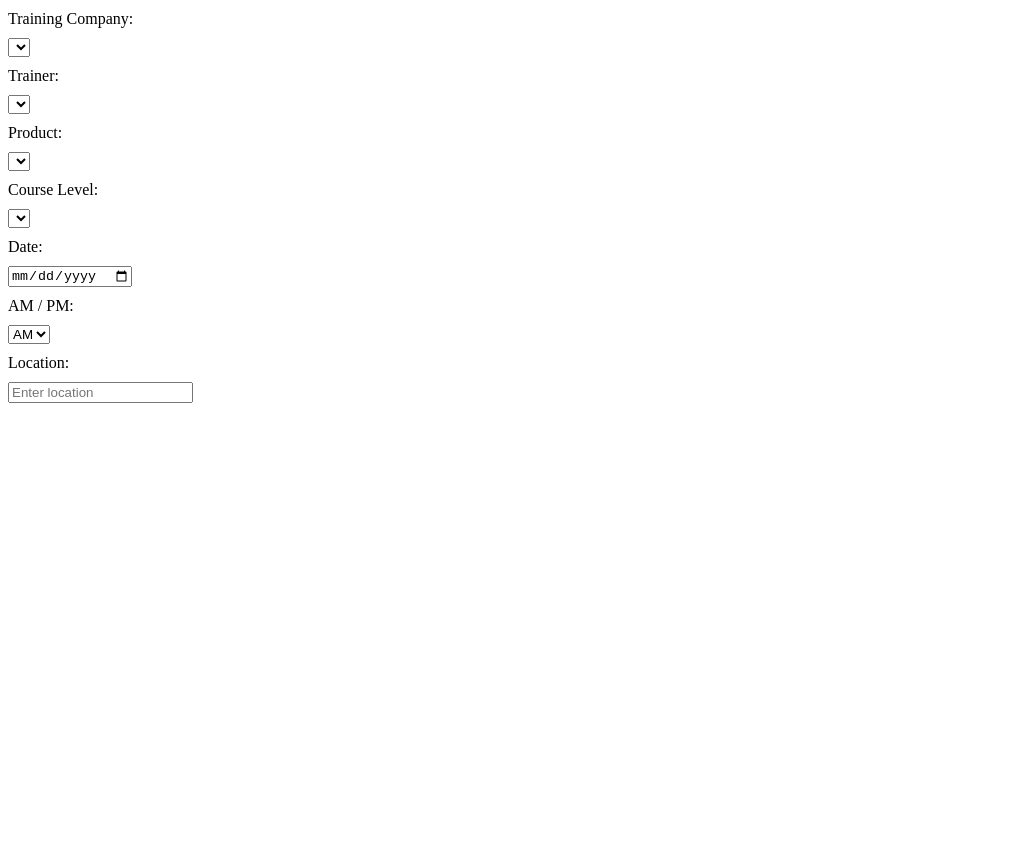
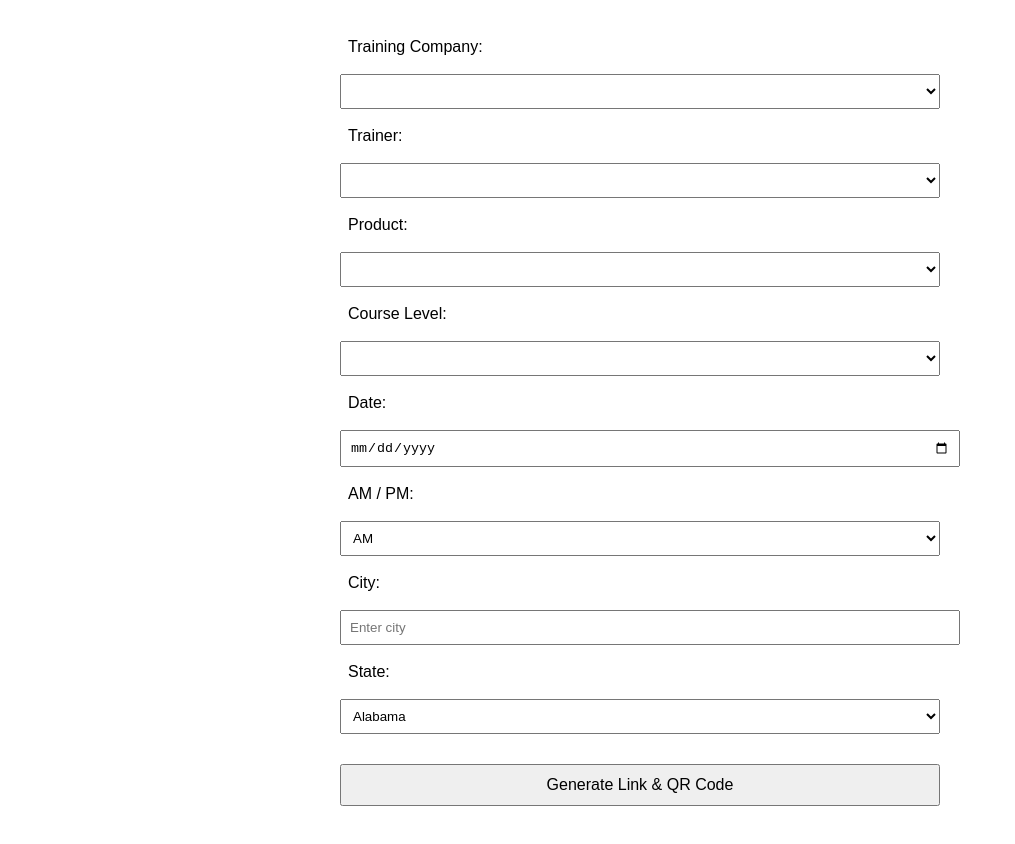
Before and after one commit to brianyinbosch/registration-qr-code, a plain HTML site: page index.html in a window 1280 px wide. Shown: the whole page, without its empty margins (0-1015 px from the left). Before the commit the page ends 800 px from the top, so only its background shows below. Drawn offline with Linux system fonts and the light colour scheme; no server answers.

Commit message:
Update index.html

```diff
--- a/index.html
+++ b/index.html
@@ -6,10 +6,11 @@
   <script src="https://www.gstatic.com/firebasejs/10.5.2/firebase-app.js"></script>
   <script src="https://www.gstatic.com/firebasejs/10.5.2/firebase-firestore.js"></script>
   <style>
-    label, select, input {
-      display: block;
-      margin: 10px 0;
-    }
+    body { font-family: sans-serif; max-width: 600px; margin: auto; padding: 20px; }
+    label, select, input { display: block; margin: 10px 0; width: 100%; padding: 8px; }
+    button { margin-top: 20px; padding: 10px; width: 100%; font-size: 16px; }
+    img { margin-top: 20px; width: 100%; max-width: 300px; display: block; margin-left: auto; margin-right: auto; }
+    #linkOutput { word-break: break-word; margin-top: 20px; }
   </style>
 </head>
 <body>
@@ -35,11 +36,18 @@
     <option value="PM">PM</option>
   </select>
 
-  <label for="location">Location:</label>
-  <input id="location" type="text" placeholder="Enter location" />
+  <label for="locationCity">City:</label>
+  <input id="locationCity" type="text" placeholder="Enter city" />
+
+  <label for="locationState">State:</label>
+  <select id="locationState"></select>
+
+  <button onclick="generateLink()">Generate Link & QR Code</button>
+
+  <div id="linkOutput"></div>
+  <img id="qrCode" src="" alt="QR Code" style="display: none;"/>
 
   <script>
-    // Firebase config (replace with your config)
     const firebaseConfig = {
       apiKey: "AIzaSyDQ5H1jO6XPDvIN5CoIvlFFta2lPGE4WIk",
       authDomain: "training-qr-code.firebaseapp.com",
@@ -49,20 +57,33 @@
       appId: "1:79832187763:web:86050298cbd1262faf3b06"
     };
 
-
-    // Init Firebase
     const app = firebase.initializeApp(firebaseConfig);
     const db = firebase.firestore();
 
-    // DOM references
     const companySelect = document.getElementById('company');
     const trainerSelect = document.getElementById('trainer');
     const productSelect = document.getElementById('product');
     const courseLevelSelect = document.getElementById('courseLevel');
+    const locationStateSelect = document.getElementById('locationState');
+
+    const stateOptions = [
+      "Alabama","Alaska","Arizona","Arkansas","California","Colorado","Connecticut","Delaware","Florida","Georgia",
+      "Hawaii","Idaho","Illinois","Indiana","Iowa","Kansas","Kentucky","Louisiana","Maine","Maryland",
+      "Massachusetts","Michigan","Minnesota","Mississippi","Missouri","Montana","Nebraska","Nevada",
+      "New Hampshire","New Jersey","New Mexico","New York","North Carolina","North Dakota","Ohio","Oklahoma",
+      "Oregon","Pennsylvania","Rhode Island","South Carolina","South Dakota","Tennessee","Texas","Utah",
+      "Vermont","Virginia","Washington","West Virginia","Wisconsin","Wyoming"
+    ];
+
+    stateOptions.forEach(state => {
+      const option = document.createElement('option');
+      option.value = state;
+      option.textContent = state;
+      locationStateSelect.appendChild(option);
+    });
 
     let trainersByCompany = {};
 
-    // Load Companies
     db.collection('companies').get().then(snapshot => {
       snapshot.forEach(doc => {
         const data = doc.data();
@@ -71,11 +92,9 @@
         option.textContent = data.name;
         companySelect.appendChild(option);
       });
-      // Load trainers after companies loaded
       loadTrainers();
     });
 
-    // Load Trainers and group by companyId
     function loadTrainers() {
       db.collection('trainers').get().then(snapshot => {
         trainersByCompany = {};
@@ -90,7 +109,6 @@
       });
     }
 
-    // When company changes, update trainers dropdown
     companySelect.addEventListener('change', updateTrainers);
 
     function updateTrainers() {
@@ -105,28 +123,53 @@
       });
     }
 
-    // Load Products
     db.collection('products').get().then(snapshot => {
       snapshot.forEach(doc => {
         const data = doc.data();
         const option = document.createElement('option');
-        option.value = doc.id;
+        option.value = data.name;
         option.textContent = data.name;
         productSelect.appendChild(option);
       });
     });
 
-    // Load Course Levels
     db.collection('courseLevels').orderBy('name').get().then(snapshot => {
       snapshot.forEach(doc => {
         const data = doc.data();
         const option = document.createElement('option');
-        option.value = doc.id;
+        option.value = data.name;
         option.textContent = data.name;
         courseLevelSelect.appendChild(option);
       });
     });
 
+    function generateLink() {
+      const companyName = companySelect.options[companySelect.selectedIndex].text;
+      const trainerName = trainerSelect.options[trainerSelect.selectedIndex].text;
+      const product = productSelect.value;
+      const courseLevel = courseLevelSelect.value;
+      const date = document.getElementById('trainingDate').value;
+      const classTime = document.getElementById('classTime').value;
+      const city = document.getElementById('locationCity').value;
+      const state = document.getElementById('locationState').value;
+
+      const baseURL = "https://www.boschheatingcooling.com/trf/";
+      const params = new URLSearchParams({
+        provider: companyName,
+        trainer: trainerName,
+        trainingCity: city,
+        trainingState: state,
+        product: product,
+        lvl: courseLevel,
+        classTime: classTime
+      });
+
+      const finalURL = `${baseURL}?${params.toString().replace(/&/g, "%26")}`;
+
+      document.getElementById('linkOutput').innerHTML = `<strong>Link:</strong><br><a href="${finalURL}" target="_blank">${finalURL}</a>`;
+      document.getElementById('qrCode').src = `https://quickchart.io/qr?text=${encodeURIComponent(finalURL)}&size=300`;
+      document.getElementById('qrCode').style.display = 'block';
+    }
   </script>
 </body>
 </html>
```
Lines whose indentation alone changed are shown as unchanged.
